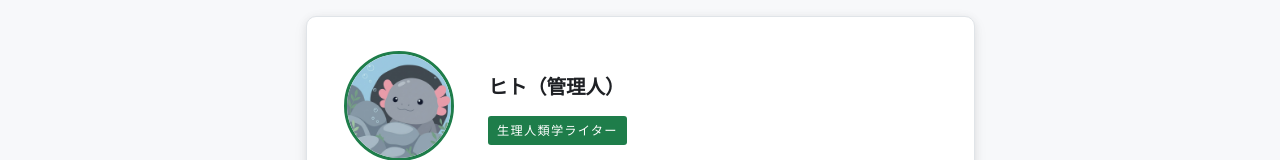
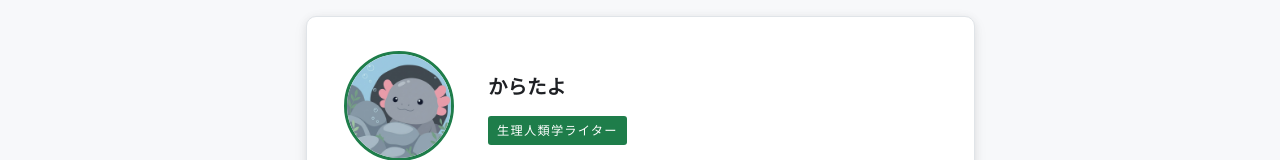
Before and after one commit to utidagumi0808-jpg/my-blog, an Astro site: page /about in a window 1280 px wide. Shown: the part 218-378 px from the top of the page. Built offline with nearby package versions, Linux system fonts and the light colour scheme; Astro itself is replaced by a stand-in of ours.

Commit message:
プロフィール名を「からたよ」に変更

```diff
--- a/src/pages/about.astro
+++ b/src/pages/about.astro
@@ -152,7 +152,7 @@ import { SITE_TITLE } from '../consts';
 					<img src="/profile.png" alt="管理人アバター" />
 				</div>
 				<div class="profile-body">
-					<p class="profile-name">ヒト（管理人）</p>
+					<p class="profile-name">からたよ</p>
 					<span class="profile-role">生理人類学ライター</span>
 					<p class="profile-text">
 						専門家ではありません。ただ、「人間ってどういう生き物なんだろう」という好奇心が止まらない一般人です。<br>
```
